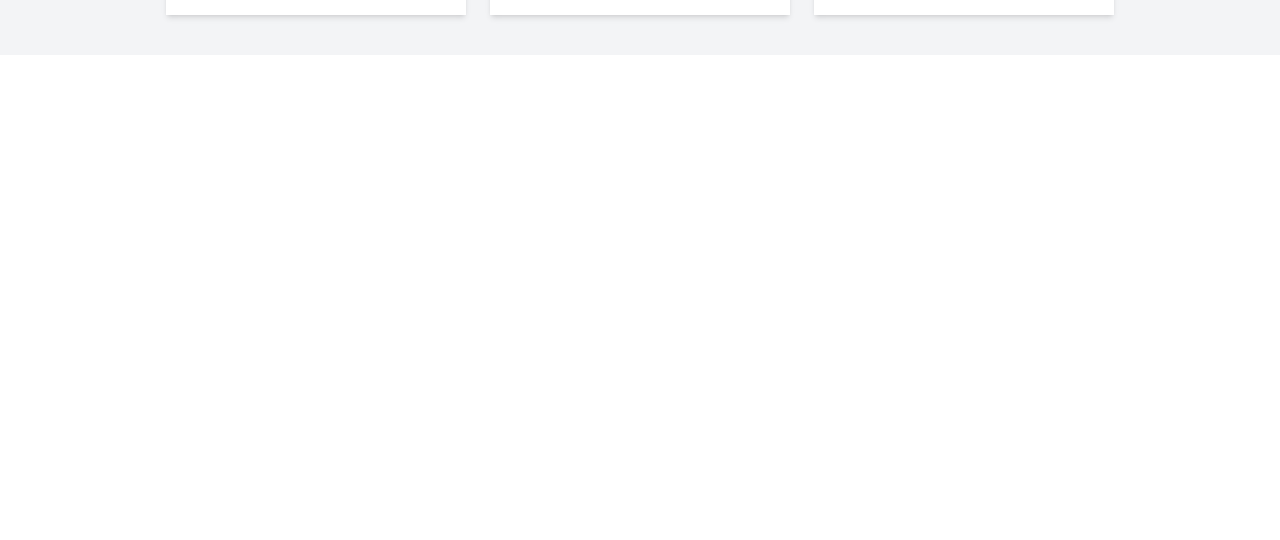
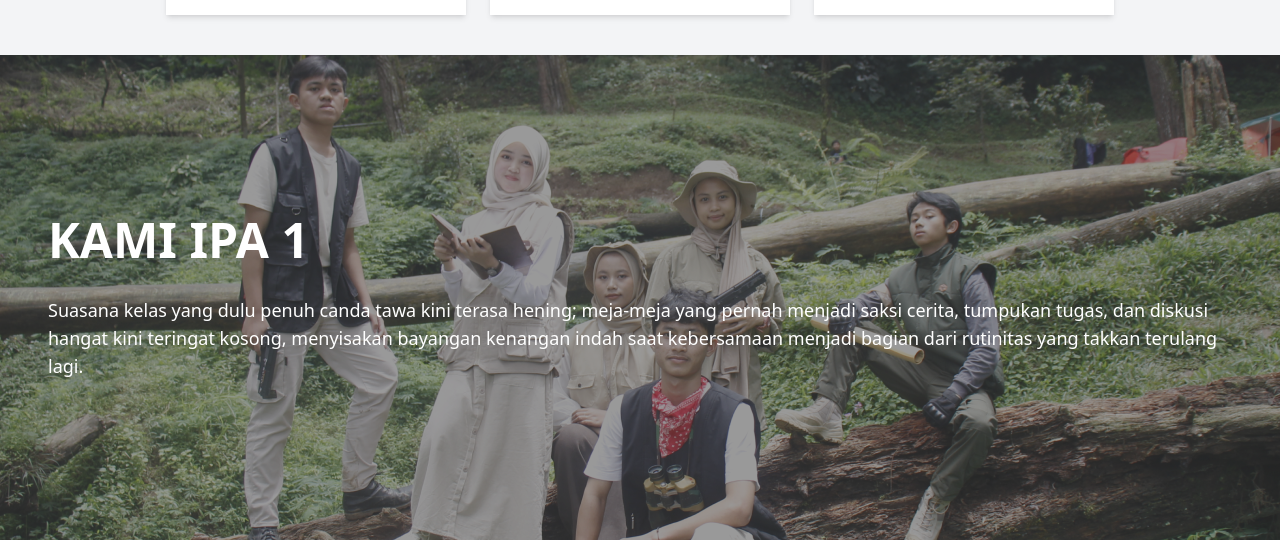
Before and after one commit to marzaananda/reacttailwindcss, a React (Vite) app: page / in a window 1280 px wide. Shown: the part 2025-2565 px from the top of the page. Before the commit the page ends 2080 px from the top, so only its background shows below. Built offline with nearby package versions, Linux system fonts and the light colour scheme.

Commit message:
add.new.page-new.feature.is.coming

```diff
--- a/package.json
+++ b/package.json
@@ -11,6 +11,7 @@
   },
   "dependencies": {
     "@fontsource/quantico": "^5.1.0",
+    "framer-motion": "^11.12.0",
     "react": "^18.3.1",
     "react-dom": "^18.3.1",
     "swiper": "^7.4.1"
--- a/src/App.tsx
+++ b/src/App.tsx
@@ -8,6 +8,7 @@ import CardList from "./pages/CardList";
 import '@fontsource/quantico'; // Default
 import '@fontsource/quantico/400.css'; // Regular
 import '@fontsource/quantico/700.css'; // Bold
+import Page from './components/PageHome';
 
 
 
@@ -22,7 +23,7 @@ const App: React.FC = () => {
     <Navbar />
     <Home />
     <CardList />
-
+    <Page />
     </div>
   );
 };
--- a/src/components/Navbar.tsx
+++ b/src/components/Navbar.tsx
@@ -31,7 +31,7 @@ function Navbar() {
         className="absolute inset-0 w-full h-full object-cover"
       >
         <source src="/vid01.mp4" type="video/mp4" />
-        Your browser does not support the video tag.
+
       </video>
 
       {/* Overlay and Content */}
--- /dev/null
+++ b/src/components/PageHome.tsx
@@ -0,0 +1,77 @@
+import React, { useEffect, useState } from "react"; // Tambahkan useState dan useEffect
+import { motion } from "framer-motion";
+
+const PageHome: React.FC = () => {
+  // State untuk mengontrol apakah elemen sudah di-scroll ke dalam tampilan
+  const [inView, setInView] = useState(false);
+
+  // Menambahkan event listener saat halaman di-scroll
+  useEffect(() => {
+    const handleScroll = () => {
+      const position = window.scrollY + window.innerHeight; // Posisi scroll
+      const pageHeight = document.getElementById("page-home")?.offsetTop! + document.getElementById("page-home")?.offsetHeight!;
+
+      if (position >= pageHeight) {
+        setInView(true); // Jika sudah mencapai posisi elemen
+      }
+    };
+
+    window.addEventListener("scroll", handleScroll);
+
+    return () => window.removeEventListener("scroll", handleScroll); // Cleanup event listener
+  }, []);
+
+  // Variants untuk animasi staggered
+  const staggeredVariants = {
+    initial: { opacity: 0, x: -50 },
+    animate: { opacity: 1, x: 0, transition: { staggerChildren: 0.2, duration: 1 } }
+  };
+
+  return (
+    <motion.section
+      id="page-home"
+      className="relative w-full h-[485px] bg-cover"
+      initial={{ opacity: 0, x: -50 }}
+      animate={{ opacity: 1, x: 0 }}
+      transition={{ duration: 1 }}
+      style={{
+        backgroundImage: "url('./public/_MG_4692 1.png')", // Ganti dengan URL gambar Anda
+        backgroundPosition: 'center',
+        backgroundSize: 'cover', // Pastikan gambar memenuhi container
+
+      }}
+    >
+      <div className="absolute inset-0 bg-black opacity-40"></div>
+
+      <motion.div
+        className="relative z-10 text-left text-white px-6 md:px-12 flex flex-col justify-center h-full"
+        initial="initial"
+        animate={inView ? "animate" : "initial"} // Menambahkan animasi saat di-scroll
+        variants={staggeredVariants}
+      >
+        <motion.h1
+          className="text-5xl font-bold mb-4"
+          initial={{ opacity: 0, x: -50 }}
+          animate={{ opacity: 1, x: 0 }}
+          transition={{ duration: 1 }}
+        >
+          KAMI IPA 1
+        </motion.h1>
+
+        <motion.p
+          className="text-lg mt-4 text-left"
+          initial={{ opacity: 0, x: -50 }}
+          animate={{ opacity: 1, x: 0 }}
+          transition={{ duration: 1.5 }}
+        >
+          Suasana kelas yang dulu penuh canda tawa kini terasa hening; meja-meja yang
+          pernah menjadi saksi cerita, tumpukan tugas, dan diskusi hangat kini
+          teringat kosong, menyisakan bayangan kenangan indah saat kebersamaan menjadi
+          bagian dari rutinitas yang takkan terulang lagi.
+        </motion.p>
+      </motion.div>
+    </motion.section>
+  );
+};
+
+export default PageHome;
```
Also changed, not shown: public/_MG_4692 1.png (added), 1 other file (tests, documents, lock files or other folders).
